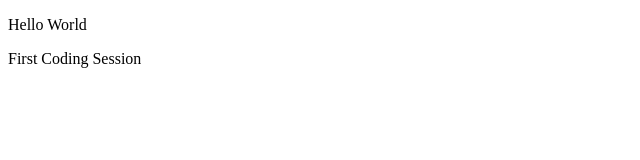
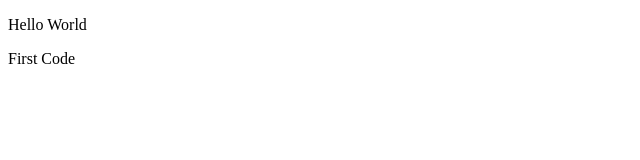
Before and after one commit to shakeelsdev/first-repo, a plain HTML site: page index.html in a window 1280 px wide. Shown: the full height of the page, 0-640 px from the left. Drawn offline with Linux system fonts and the light colour scheme.

Commit message:
Updated Second Paragraph

```diff
--- a/index.html
+++ b/index.html
@@ -19,7 +19,7 @@
       <p class="browsehappy">You are using an <strong>outdated</strong> browser. Please <a href="#">upgrade your browser</a> to improve your experience.</p>
     <![endif]-->
   <p>Hello World</p>
-  <p>First Coding Session</p>
+  <p>First Code</p>
   <script src="" async defer></script>
 </body>
 
```
